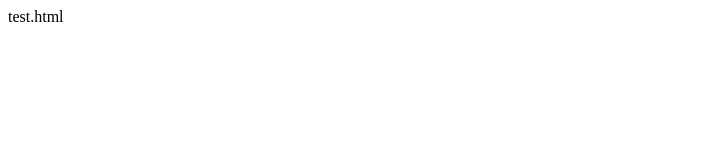
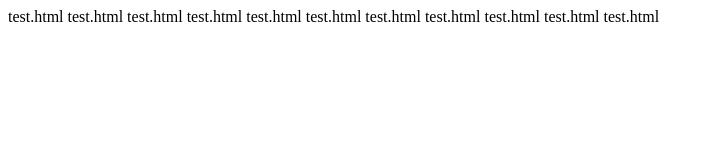
Before and after one commit to Ch2out/chengbelief.top.server, a plain HTML site: page chengbelief.top/test.html in a window 1280 px wide. Shown: the whole page, without its empty margins (0-713 px from the left). Drawn offline with Linux system fonts and the light colour scheme.

Commit message:
webhook测试

```diff
--- a/chengbelief.top/test.html
+++ b/chengbelief.top/test.html
@@ -8,5 +8,15 @@
 </head>
 <body>
   test.html
+  test.html
+  test.html
+  test.html
+  test.html
+  test.html
+  test.html
+  test.html
+  test.html
+  test.html
+  test.html
 </body>
 </html>
```
Also changed, not shown: key/server.txt.
